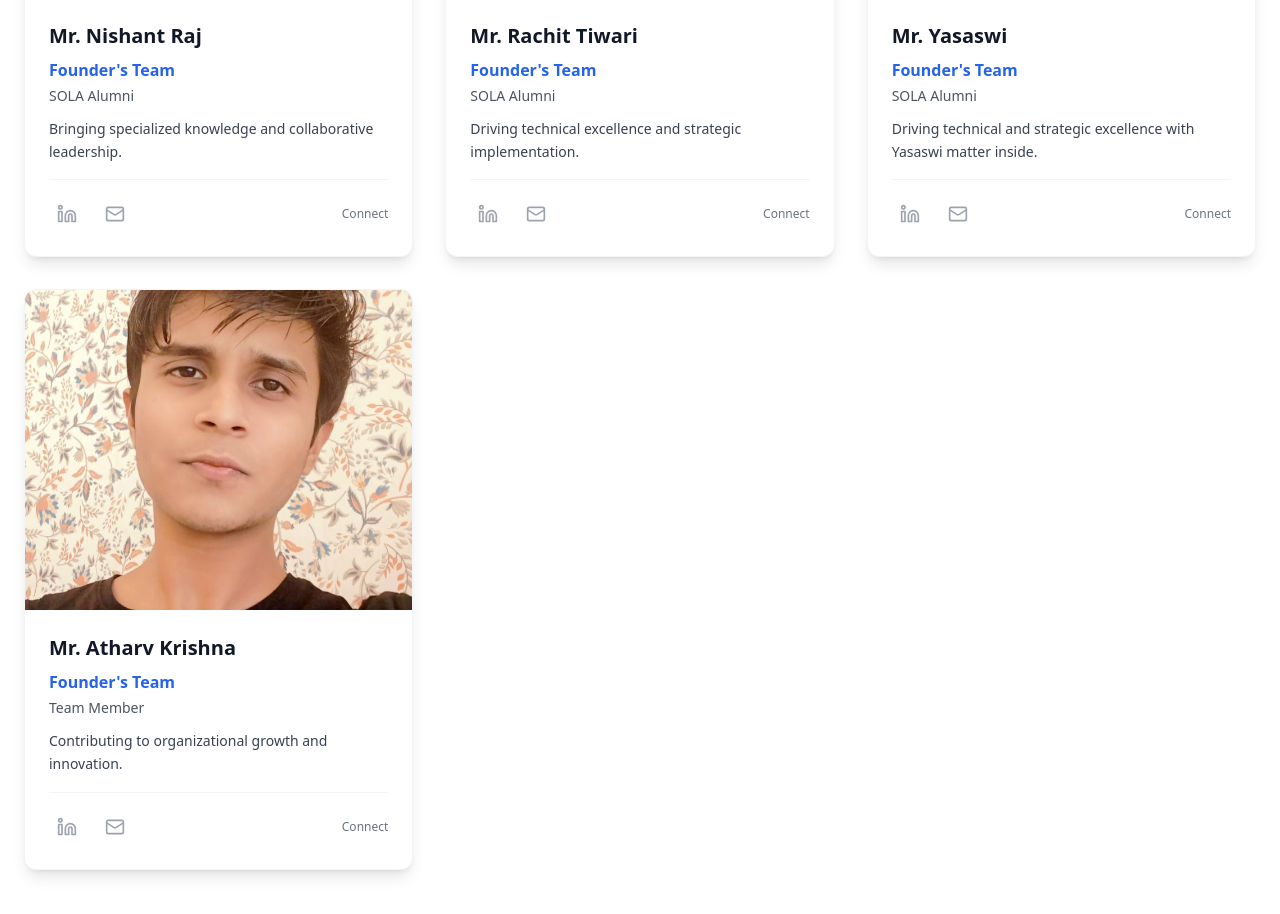
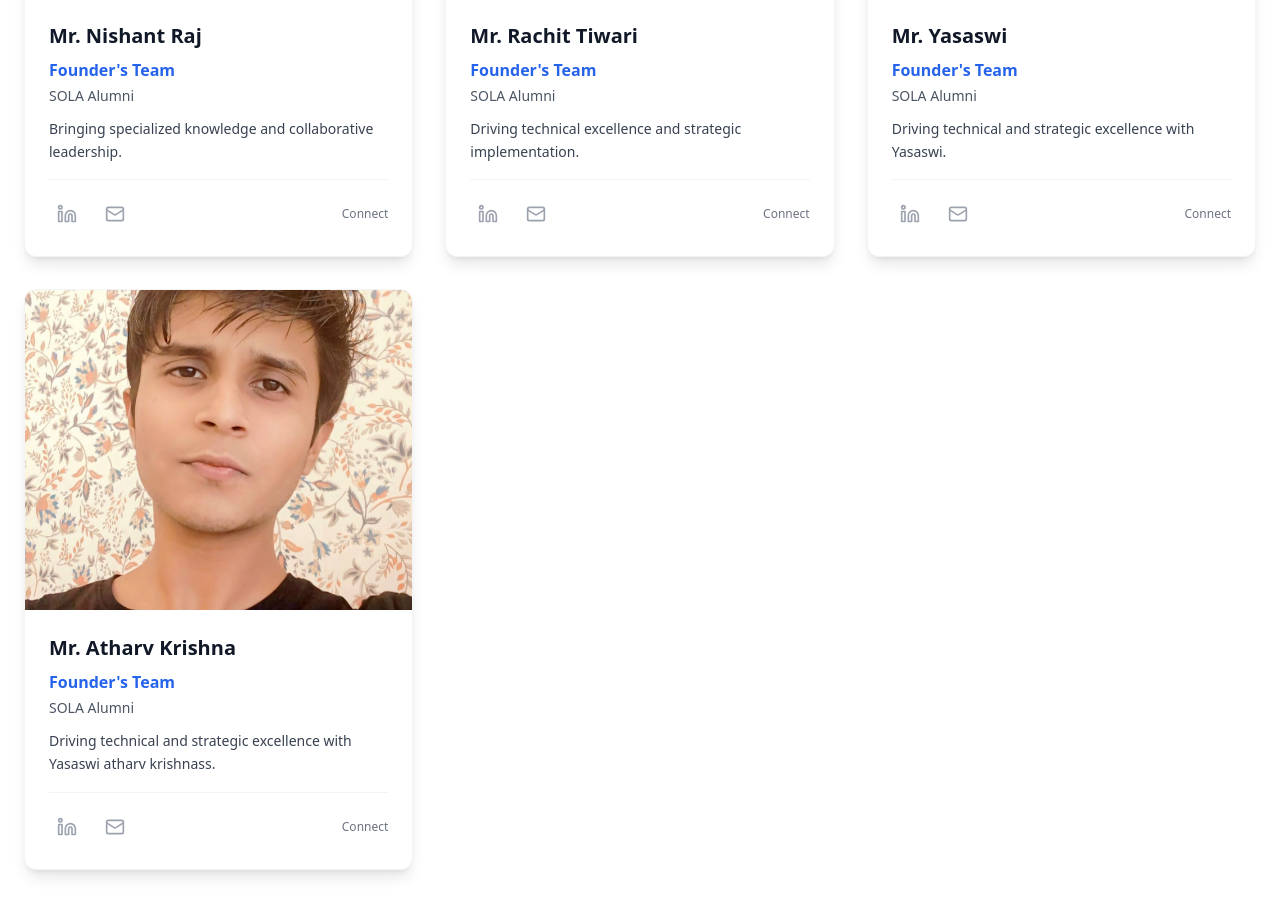
Before and after one commit to Akhilesh2006s/Inkaranya-team, a React (Vite) app: page / in a window 1280 px wide. Shown: the part 1682-2596 px from the top of the page. Built offline with nearby package versions, Linux system fonts and the light colour scheme.

Commit message:
Revert Yasaswi description and update Atharv Krishna with new description

```diff
--- a/src/App.tsx
+++ b/src/App.tsx
@@ -46,13 +46,13 @@ function App() {
       name: "Mr. Yasaswi",
       role: "Founder's Team",
       category: "SOLA Alumni",
-      description: "Driving technical and strategic excellence with Yasaswi matter inside."
+      description: "Driving technical and strategic excellence with Yasaswi."
     },
     {
       name: "Mr. Atharv Krishna",
       role: "Founder's Team",
-      category: "Team Member",
-      description: "Contributing to organizational growth and innovation."
+      category: "SOLA Alumni",
+      description: "Driving technical and strategic excellence with Yasaswi atharv krishnass."
     }
   ];
 
```
